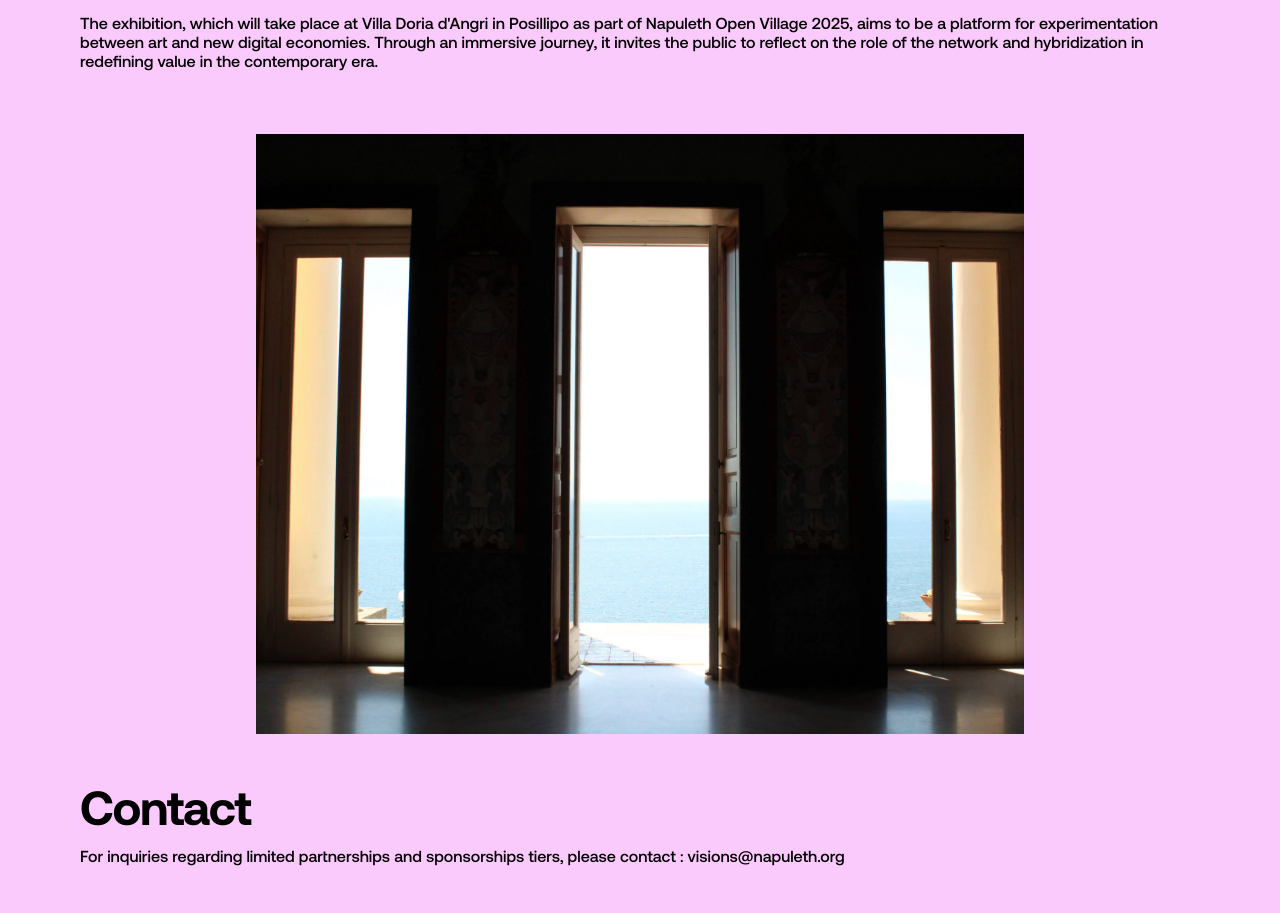
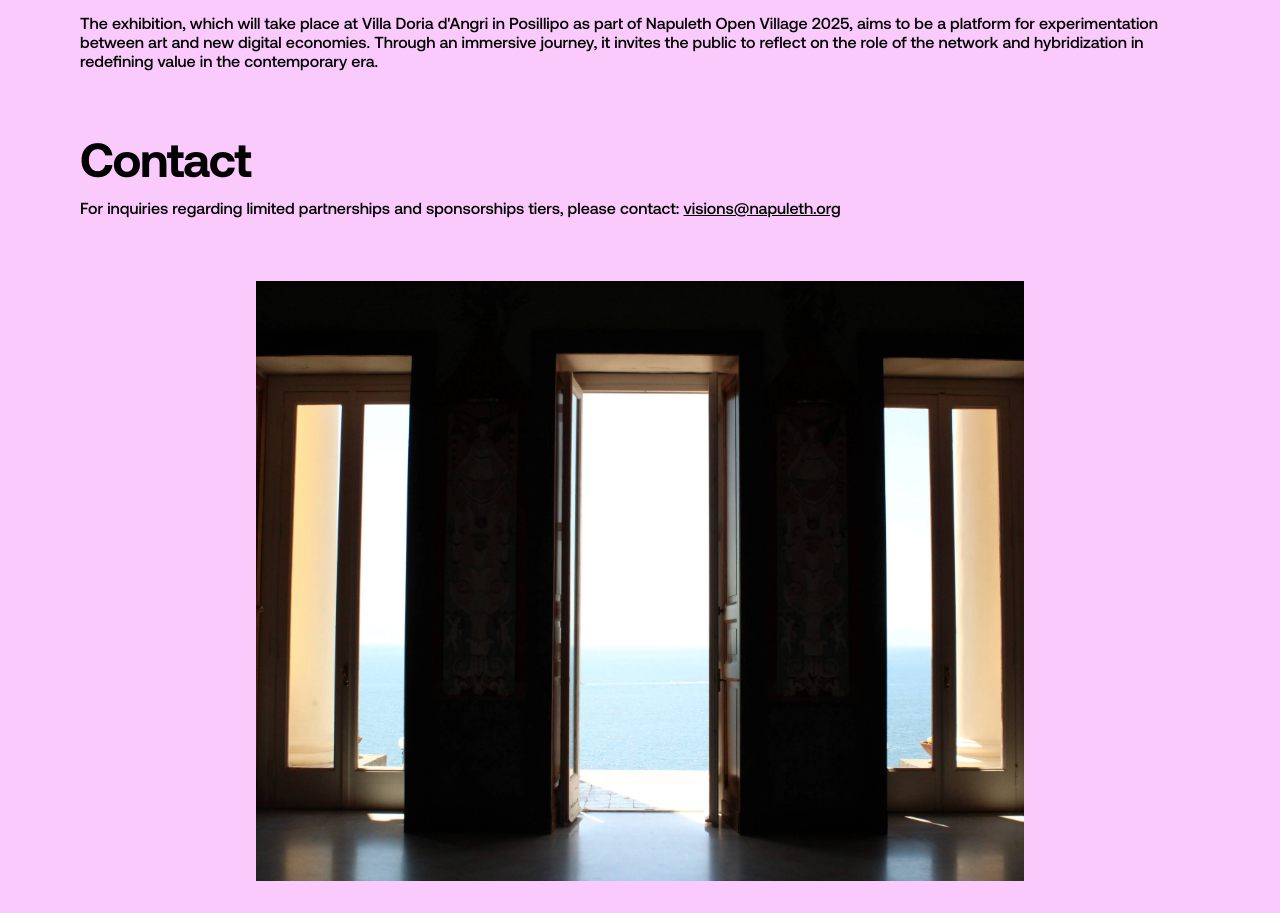
Before and after one commit to MedNewton/napuleth-visions, a Next.js app: page / in a window 1280 px wide. Shown: the part 1204-2117 px from the top of the page. Built offline with nearby package versions, Linux system fonts and the light colour scheme.

Commit message:
Update page.tsx

```diff
--- a/src/app/page.tsx
+++ b/src/app/page.tsx
@@ -82,6 +82,14 @@ dichotomies between physical and digital, subject and object, art and market.
             The exhibition, which will take place at Villa Doria d&apos;Angri in Posillipo as part of Napuleth Open Village 2025, aims to be a platform for experimentation between art and new digital economies. Through an immersive journey, it invites the public to reflect on the role of the network and hybridization in redefining value in the contemporary era.
           </p>
         </div>
+<div>
+          <h4 className={styles.title}>
+            Contact
+          </h4>
+          <p>
+            For inquiries regarding limited partnerships and sponsorships tiers, please contact: <Link href="mailto:visions@napuleth.org" style={{textDecoration: "underline"}}>visions@napuleth.org</Link>
+          </p>
+        </div>
          <div className={styles.imageContainer}>
           <div style={{
             width: '60vw',
@@ -94,14 +102,6 @@ dichotomies between physical and digital, subject and object, art and market.
 
           </div>
         </div>
-<div>
-          <h4 className={styles.title}>
-            Contact
-          </h4>
-          <p>
-            For inquiries regarding limited partnerships and sponsorships tiers, please contact : <Link href="mailto:visions@napuleth.org">visions@napuleth.org</Link>
-          </p>
-        </div>
 
       </div>
     </main>
```
